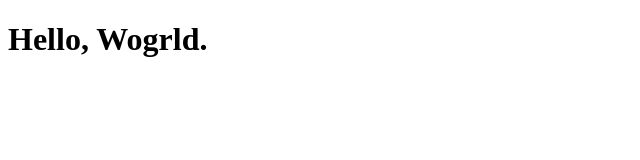
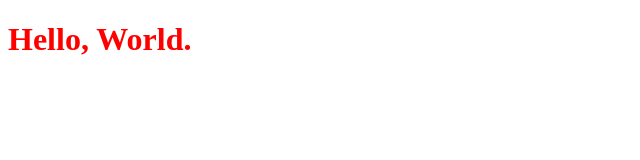
Before and after one commit to henryjf/intro_to_git, a plain HTML site: page index.html in a window 1280 px wide. Shown: the whole page, without its empty margins (0-640 px from the left). Drawn offline with Linux system fonts and the light colour scheme.

Commit message:
Added HTML and CSS

```diff
--- a/index.html
+++ b/index.html
@@ -1,9 +1,10 @@
 <!DOCTYPE html>
 <html>
 <head>
+<link rel="stylesheet" type="text/css" href="main.css">
 	<title></title>
 </head>
 <body>
- <h1>Hello, Wogrld.</h1>
+ <h1>Hello, World.</h1>
 </body>
 </html>
--- a/main.css
+++ b/main.css
@@ -0,0 +1,4 @@
+h1 {
+	color: red;
+
+}
```
